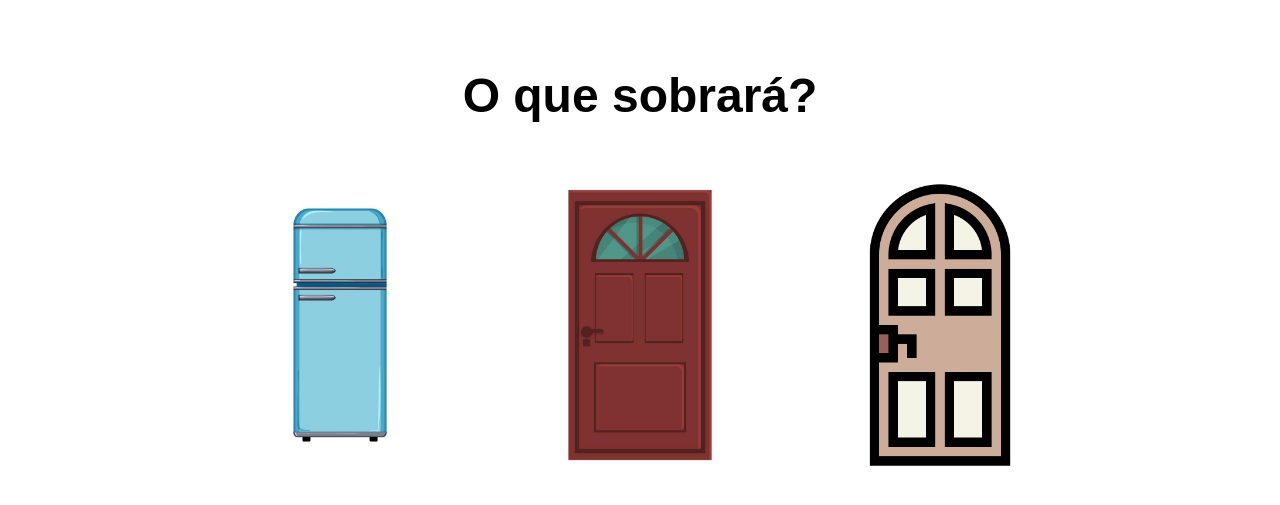
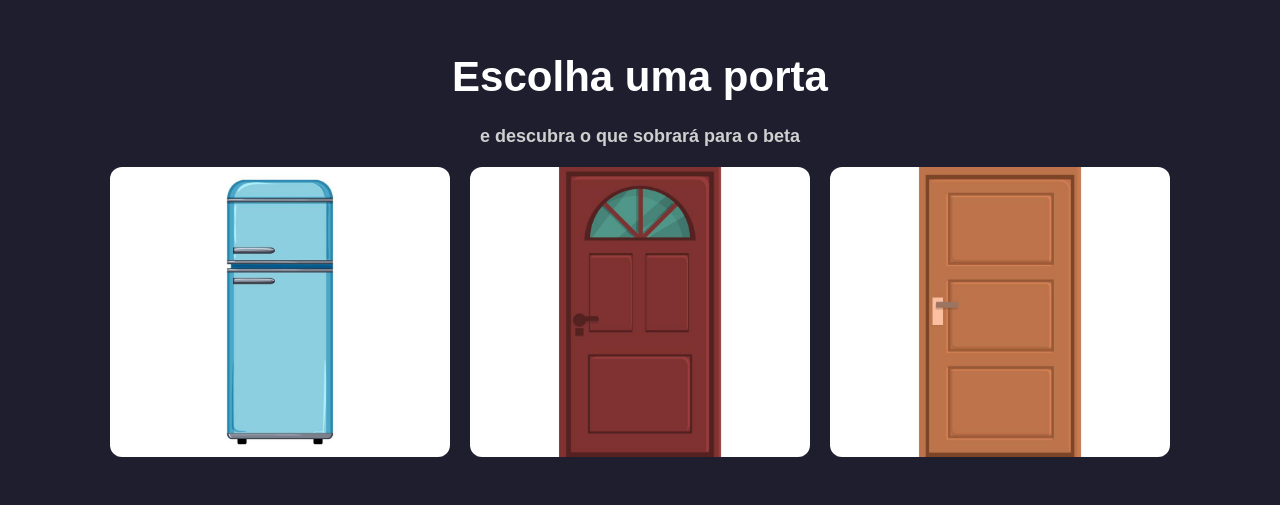
Before and after one commit to fafabot/JavaScript, a plain HTML site: page Projetos/porta premiada/index.html in a window 1280 px wide. Shown: the part 153-658 px from the top of the page. Drawn offline with Linux system fonts and the light colour scheme.

Commit message:
Add files via upload

```diff
--- a/Projetos/porta premiada/index.html
+++ b/Projetos/porta premiada/index.html
@@ -7,11 +7,12 @@
     <link rel="stylesheet" href="style.css">
 </head>
 <body>
-    <h1>O que sobrará?</h1>
+    <h1>Escolha uma porta</h1>
+    <h2>e descubra o que sobrará para o beta</h2>
     <div class="body">
     <img id="img1" src="img/1.jpg" alt="">
     <img id="img2" src="img/2.jpg" alt="">
-    <img id="img3" src="img/3.png" alt="">
+    <img id="img3" src="img/3.jpg" alt="">
 </div>
 
     <script src="script.js"></script>
--- a/Projetos/porta premiada/script.js
+++ b/Projetos/porta premiada/script.js
@@ -23,5 +23,5 @@ tres.addEventListener("mouseover", function(){
 })
 
 tres.addEventListener("mouseout", function(){
-    tres.src = "./img/3.png"
+    tres.src = "./img/3.jpg"
 })
--- a/Projetos/porta premiada/style.css
+++ b/Projetos/porta premiada/style.css
@@ -4,19 +4,31 @@ body{
     justify-content: center;
     align-items: center;
     height: 100vh;
+    background-color: #1e1e2f;
+    color: white;
+    gap: 10px;
+    font-family: Arial, sans-serif;
+}
+
+div{
+    display: flex;
     gap: 20px;
 }
-div{
-    display: flex;
-    flex-direction: row;}
+
 img{
-    width: 300px;
-    max-height: 300px;
+    width: 340px;
+    height: 290px;
+    object-fit: cover;
+    border-radius: 12px;
 }
 
 h1{
-    font-family: 'Arial', sans-serif;
-    font-size: 48px;
-    text-align: center;
-    color: black;
+    font-size: 42px;
+    margin: 0;
 }
+
+h2{
+    font-size: 18px;
+    color: #cfcfcf;
+    margin-bottom: 10px;
+}
```
Also changed, not shown: Projetos/porta premiada/img/3.jpg (added).
